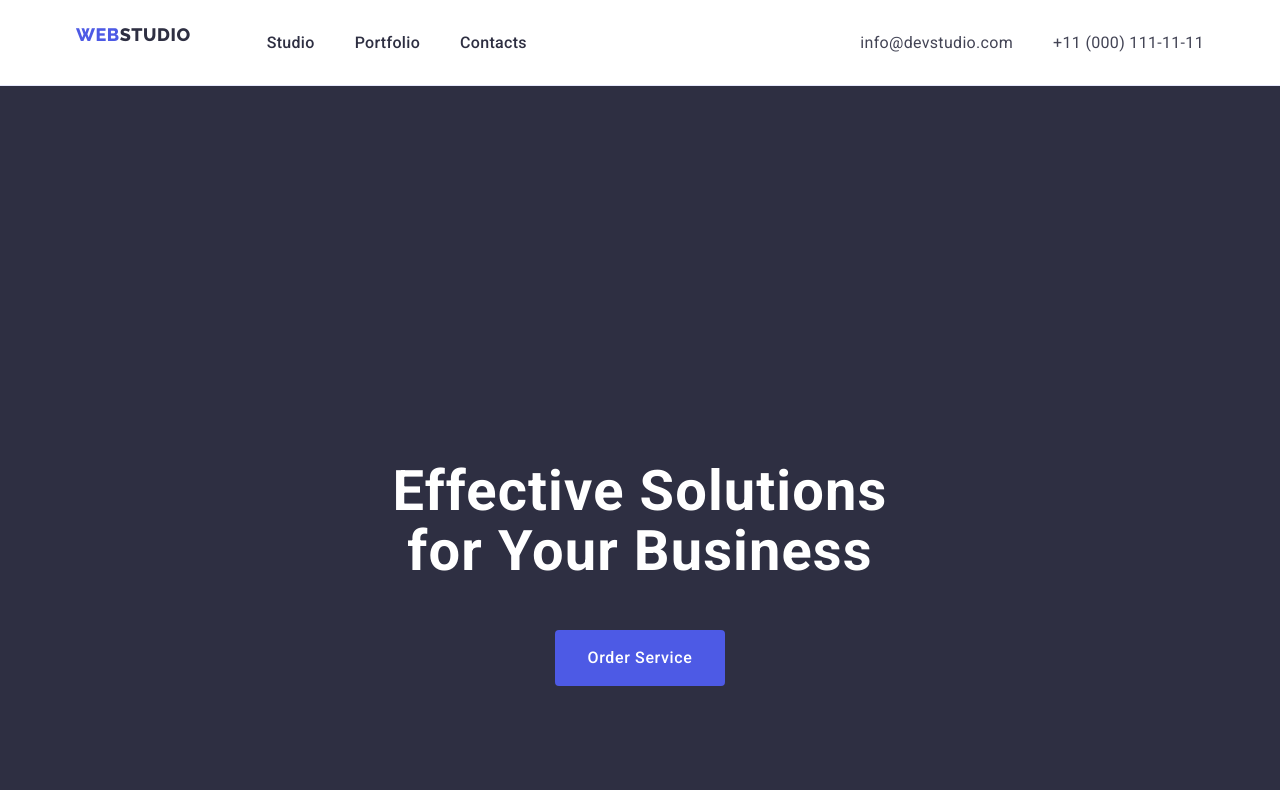
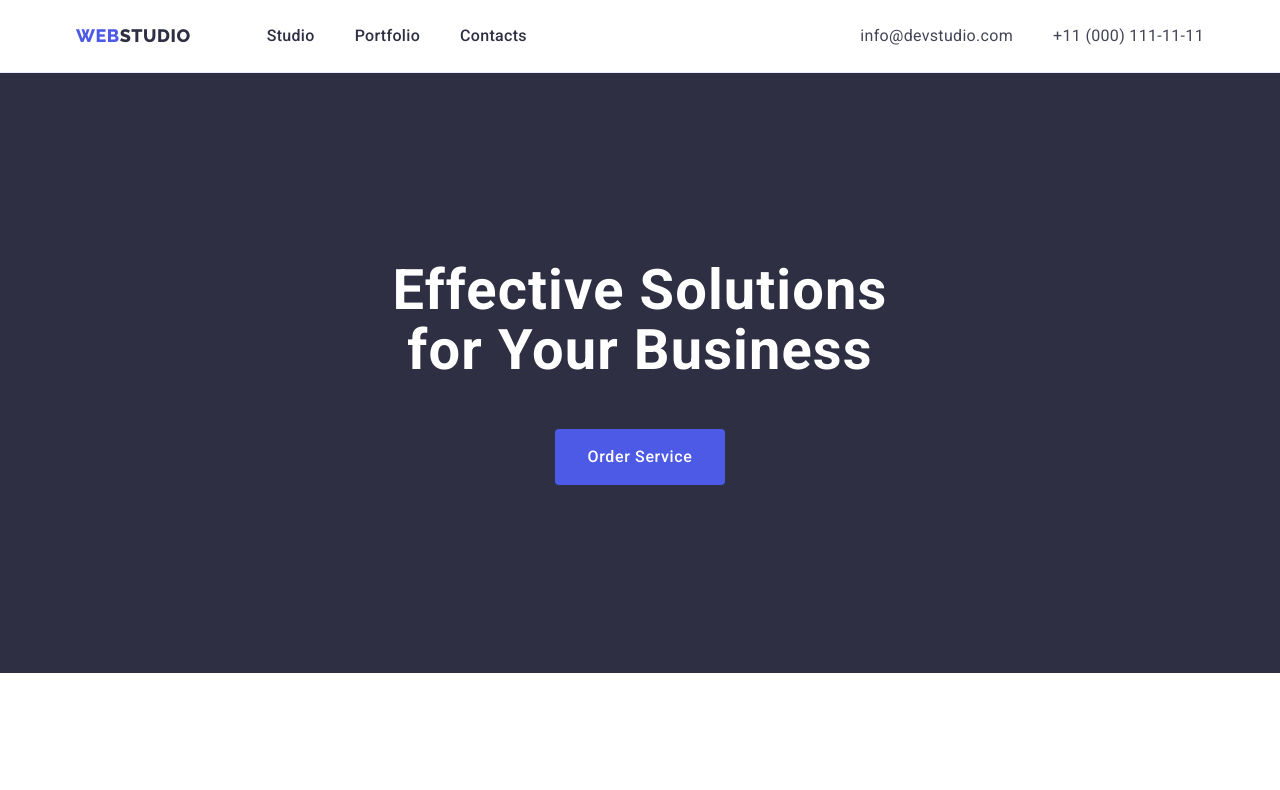
Before and after one commit to AQR88/goit-markup-hw-03, a plain HTML site: page index.html in a window 1280 px wide. Shown: the top 790 px of the page. Drawn offline with nearby package versions, Linux system fonts and the light colour scheme.

Commit message:
final-com

```diff
--- a/css/styles.css
+++ b/css/styles.css
@@ -3,7 +3,7 @@ body {
   background-color: var(--background-light);
   color: var(--main-text-color);
 }
-/* General clases */
+/* Common clases */
 
 .container {
   width: 1158px;
@@ -14,9 +14,22 @@ body {
 }
 
 .section {
-  padding-top: 60px;
-  padding-bottom: 60px;
 }
+
+.logo {
+  font-family: 'Raleway', sans-serif;
+  font-style: normal;
+  font-weight: 800;
+  font-size: 18px;
+  line-height: 1.17;
+  letter-spacing: 0.03em;
+  color: #4d5ae5;
+  text-transform: uppercase;
+  margin-right: 76px;
+  margin-bottom: px;
+  display: inline-block;
+}
+
 .card-set {
   display: flex;
   flex-wrap: wrap;
@@ -68,8 +81,6 @@ img {
 /* Header styles */
 
 .header {
-  padding-top: 24px;
-  padding-bottom: 24px;
   border-bottom: 1px solid #e7e9fc;
 }
 
@@ -88,20 +99,6 @@ img {
   line-height: 1.5;
   letter-spacing: 0.02em;
   color: var(--main-tittle-color);
-}
-
-.logo {
-  font-family: 'Raleway', sans-serif;
-  font-style: normal;
-  font-weight: 800;
-  font-size: 18px;
-  line-height: 1.17;
-  letter-spacing: 0.03em;
-  color: #4d5ae5;
-  text-transform: uppercase;
-  margin-right: 76px;
-  margin-bottom: 16px;
-  display: inline-block;
 }
 
 .logo-span-dark {
@@ -124,6 +121,7 @@ img {
   letter-spacing: 0.02em;
   color: #2e2f42;
   padding: 24px 0;
+  display: block;
 }
 
 .header-item-id:hover,
@@ -166,15 +164,9 @@ img {
   background-color: #2e2f42;
   padding-top: 188px;
   padding-bottom: 188px;
-  display: flex;
 }
+
 .hero-container {
-  display: flex;
-  flex-direction: column;
-  align-content: center;
-  align-items: center;
-  padding-top: 188px;
-  padding-bottom: 188px;
 }
 
 .hero-title {
@@ -187,6 +179,8 @@ img {
   height: 120px;
   margin-bottom: 48px;
   max-width: 496px;
+  margin-left: auto;
+  margin-right: auto;
 }
 
 .hero-btn {
@@ -204,6 +198,7 @@ img {
   height: 56px;
   border: none;
   border-radius: 4px;
+  margin: auto;
 }
 
 .hero-btn:hover,
@@ -268,7 +263,6 @@ img {
 /* Product styles */
 
 .product {
-  padding-top: 60px;
   padding-bottom: 120px;
 }
 
@@ -329,7 +323,6 @@ img {
 }
 
 .team-photo {
-  margin-bottom: 32px;
 }
 
 .team-names {
@@ -351,7 +344,7 @@ img {
   font-size: 16px;
   line-height: 1.5;
   letter-spacing: 0.02em;
-  margin-bottom: 32px;
+
   text-align: center;
 }
 
@@ -364,8 +357,11 @@ img {
 }
 
 .footer-container {
-  display: ;
   flex-direction: column;
+}
+.footer-logo {
+  margin-bottom: 16px;
+  margin-right: unset;
 }
 
 .logo-span-light {
@@ -377,9 +373,8 @@ img {
   line-height: 1.5;
   letter-spacing: 0.02em;
   color: #f4f4fd;
-  display: flex;
+
   width: 264px;
-  margin-top: 16px;
 }
 
 /* Portfolio styles */
@@ -456,7 +451,6 @@ img {
   line-height: 1.5;
   letter-spacing: 0.02em;
   color: var(--main-text-color);
-  padding-bottom: 32px;
 }
 .pf-subtext {
   border: 1px solid #e7e9fc;
--- a/index.html
+++ b/index.html
@@ -204,8 +204,8 @@
 
     <footer class="footer">
       <div class="footer-container container">
-        <a class="logo link" href="./index.html"
-          >Web <span class="logo-span-light">Studio</span>
+        <a class="footer-logo logo link" href="./index.html"
+          >Web<span class="logo-span-light">Studio</span>
         </a>
         <p class="footer-text">
           Increase the flow of customers and sales for your business with
```
Also changed, not shown: portfolio.html (+2 -2 lines).
